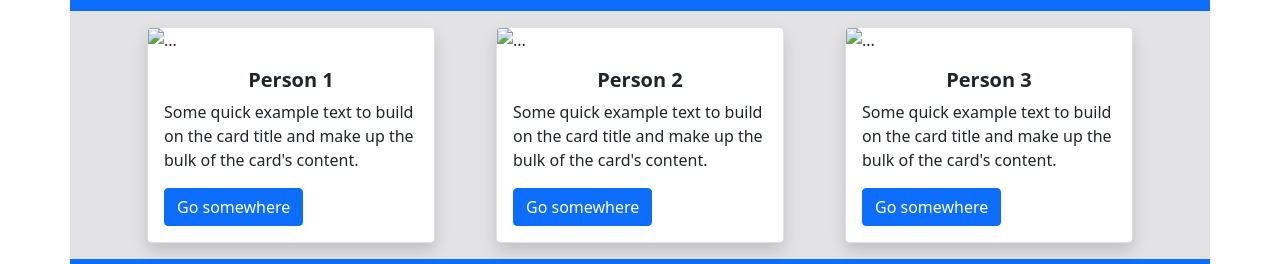
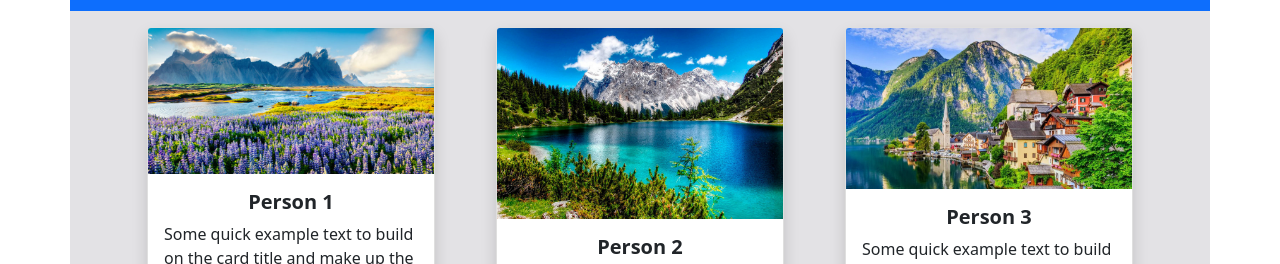
Before and after one commit to AlfredoAT3862/intro-bootstrap, a plain HTML site: page index.html in a window 1280 px wide. Shown: the part 117-381 px from the top of the page. Drawn offline with nearby package versions, Linux system fonts and the light colour scheme.

Commit message:
Update index.html

```diff
--- a/index.html
+++ b/index.html
@@ -22,7 +22,7 @@
     <main class = "container  d-flex flex-row  d-flex justify-content-evenly p-3" style="background-color: #6665722f;" >
 
         <div class="card rounded-3 shadow " style="width: 18rem;">
-            <img src="assets/img/paisaje2.jpg" class="card-img-top" alt="...">
+            <img src="paisaje2.jpg" class="card-img-top" alt="...">
             <div class="card-body">
                 <h5 class="card-title fw-bold text-center">Person 1</h5>
                 <p class="card-text">Some quick example text to build on the card title and make up the bulk of the
@@ -32,7 +32,7 @@
         </div>
 
         <div class="card rounded-3 shadow " style="width: 18rem;">
-            <img src="assets/img/paisaje 2.1.jpg" class="card-img-top" alt="...">
+            <img src="paisaje 2.1.jpg" class="card-img-top" alt="...">
             <div class="card-body">
                 <h5 class="card-title fw-bold text-center">Person 2</h5>
                 <p class="card-text">Some quick example text to build on the card title and make up the bulk of the
@@ -42,7 +42,7 @@
         </div>
 
         <div class="card rounded-3 shadow " style="width: 18rem;">
-            <img src="assets/img/paisaje3.1.jpg" class="card-img-top" alt="...">
+            <img src="paisaje3.1.jpg" class="card-img-top" alt="...">
             <div class="card-body">
                 <h5 class="card-title fw-bold text-center">Person 3</h5>
                 <p class="card-text">Some quick example text to build on the card title and make up the bulk of the
```
